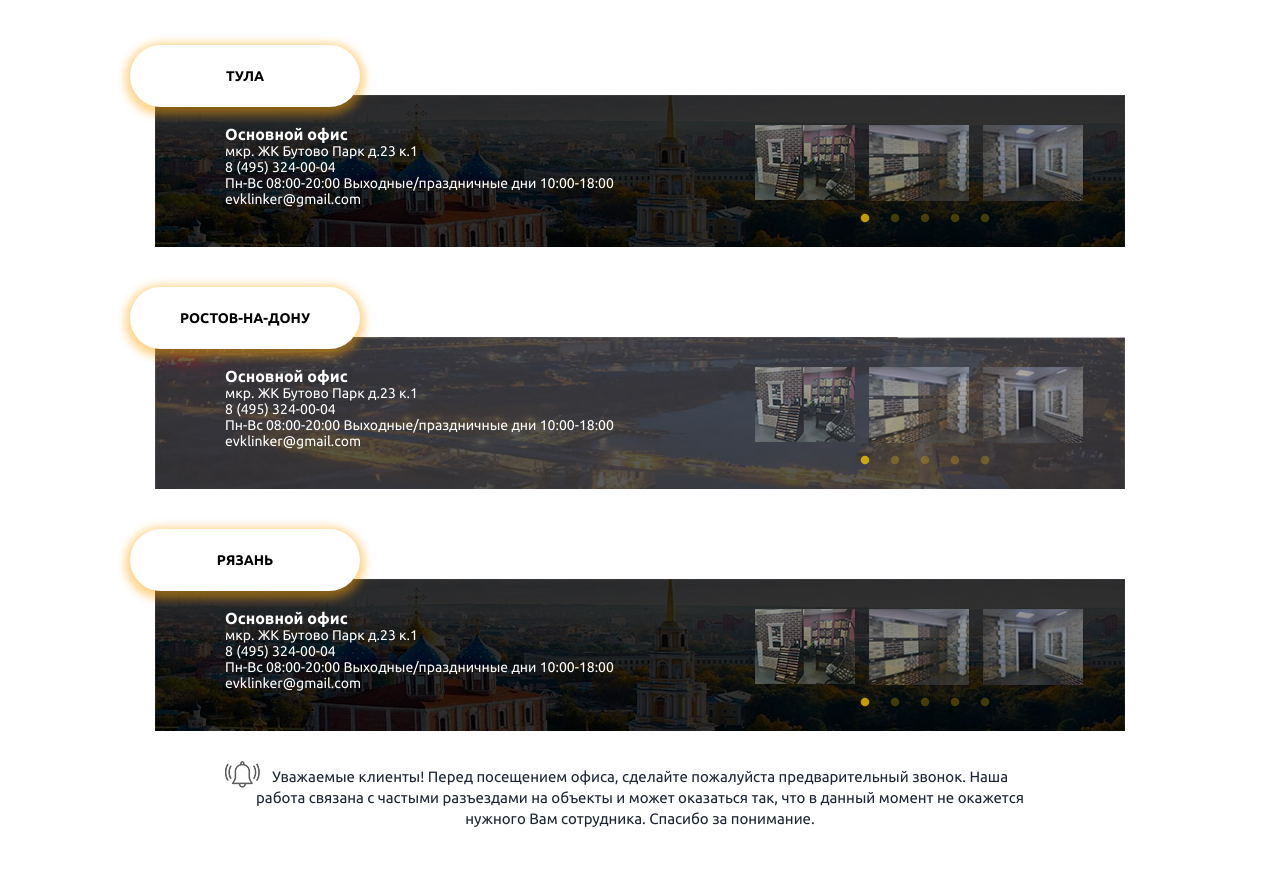
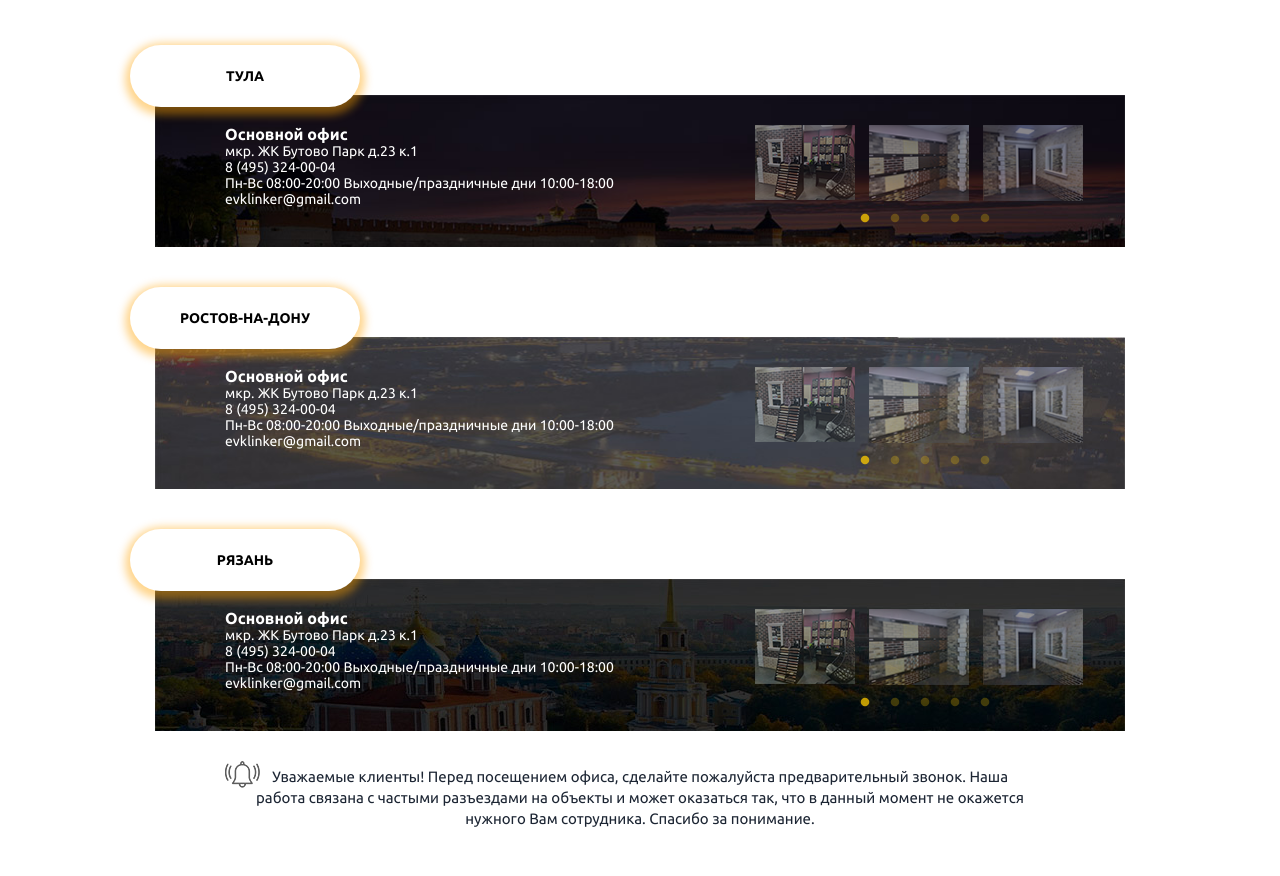
Before and after one commit to iknow23/eklinker, a website: page source/contacts.html in a window 1280 px wide. Shown: the part 1123-1999 px from the top of the page. Drawn offline with nearby package versions, Linux system fonts and the light colour scheme; files that its build step writes are made by us from their sources.

Commit message:
Наложил фон для блока региона тула на странице контактов

```diff
--- a/source/sass/blocks/connection.scss
+++ b/source/sass/blocks/connection.scss
@@ -130,7 +130,7 @@
 }
 
 .connection__area--tula {
-  background-image: url('../img/contact-ryazan.jpg');
+  background-image: url('../img/contact-tula.jpg');
 }
 
 .connection__area--rostov {
```
Also changed, not shown: source/img/contact-tula.jpg (added).
